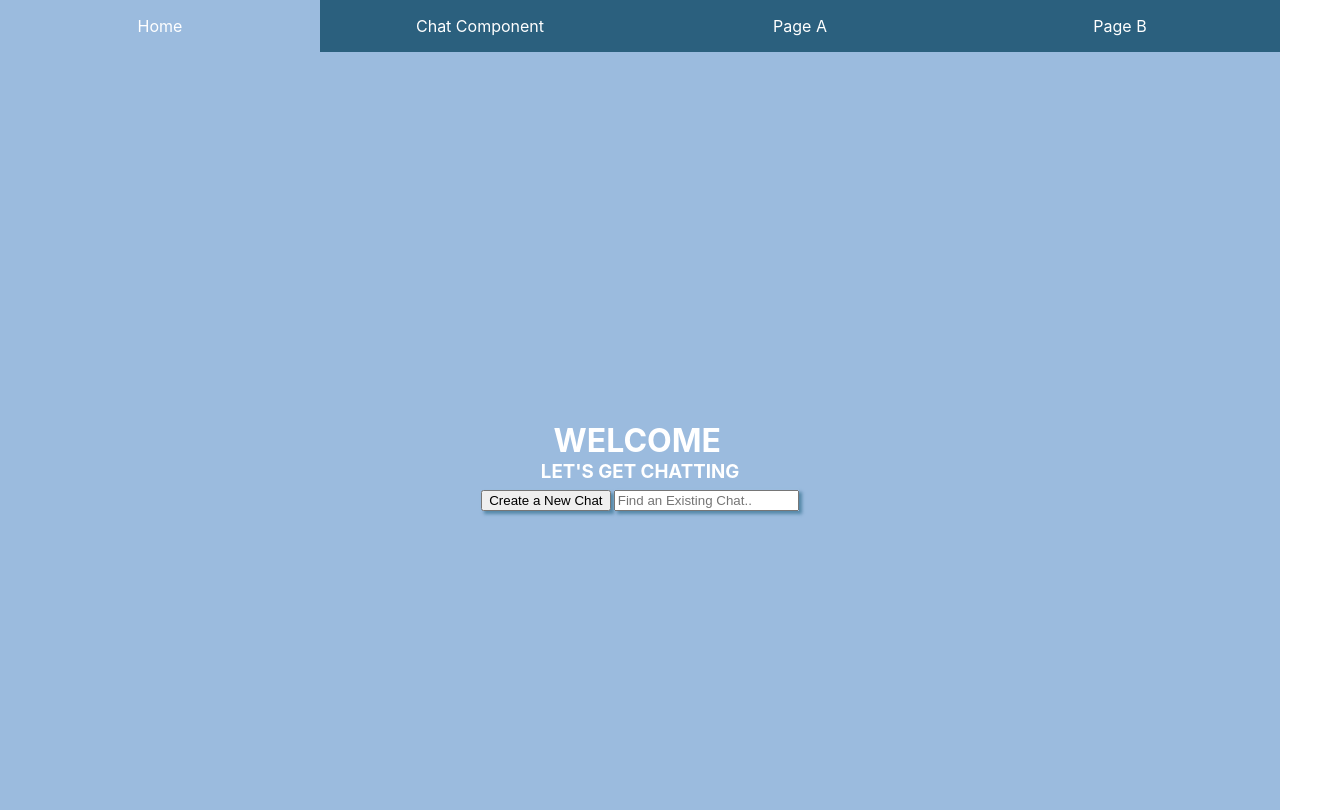
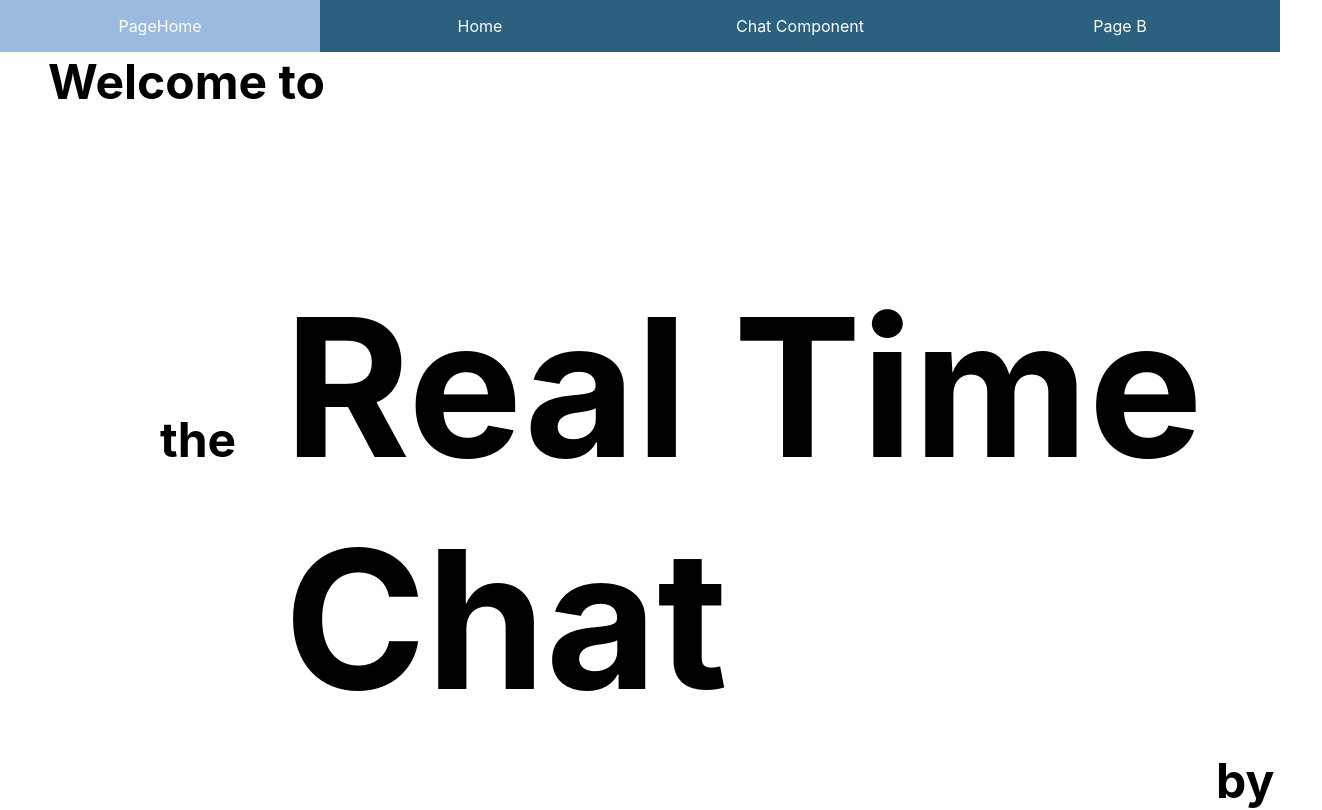
Before and after one commit to freyan929/Real-Time-Chat, a React (Create React App) app in the folder real-time-chat/: page / in a window 1280 px wide. Shown: the top 810 px of the page, 1322 px wide, since content can reach past the window. Built offline with nearby package versions, Linux system fonts and the light colour scheme.

Commit message:
Changes to Home

```diff
--- a/real-time-chat/src/App.js
+++ b/real-time-chat/src/App.js
@@ -17,13 +17,13 @@
           <nav>
             <ul>
               <li className="navlink">
-                <Link to="/">Home</Link>
+                <Link to="/">PageHome</Link>
+              </li>
+              <li className="navlink">
+                <Link to="/home">Home</Link>
               </li>
               <li className="navlink">
                 <Link to="/chat-component">Chat Component</Link>
-              </li>
-              <li className="navlink">
-                <Link to="/a">Page A</Link>
               </li>
               <li className="navlink">
                 <Link to="/b">Page B</Link>
@@ -33,8 +33,10 @@
         </div>
       </div>
       <Switch>
-        <Route path="/page-home">
-          <PageHome />
+        <Route path="/home">
+          <div className="landing-container">
+            <Home />
+          </div>
         </Route>
         <Route path="/b">
           <PageB />
@@ -45,8 +47,8 @@
           </div>
         </Route>
         <Route path="/">
-          <div className="landing-container">
-            <Home />
+          <div>
+            <PageHome />
           </div>
         </Route>
       </Switch>
```
